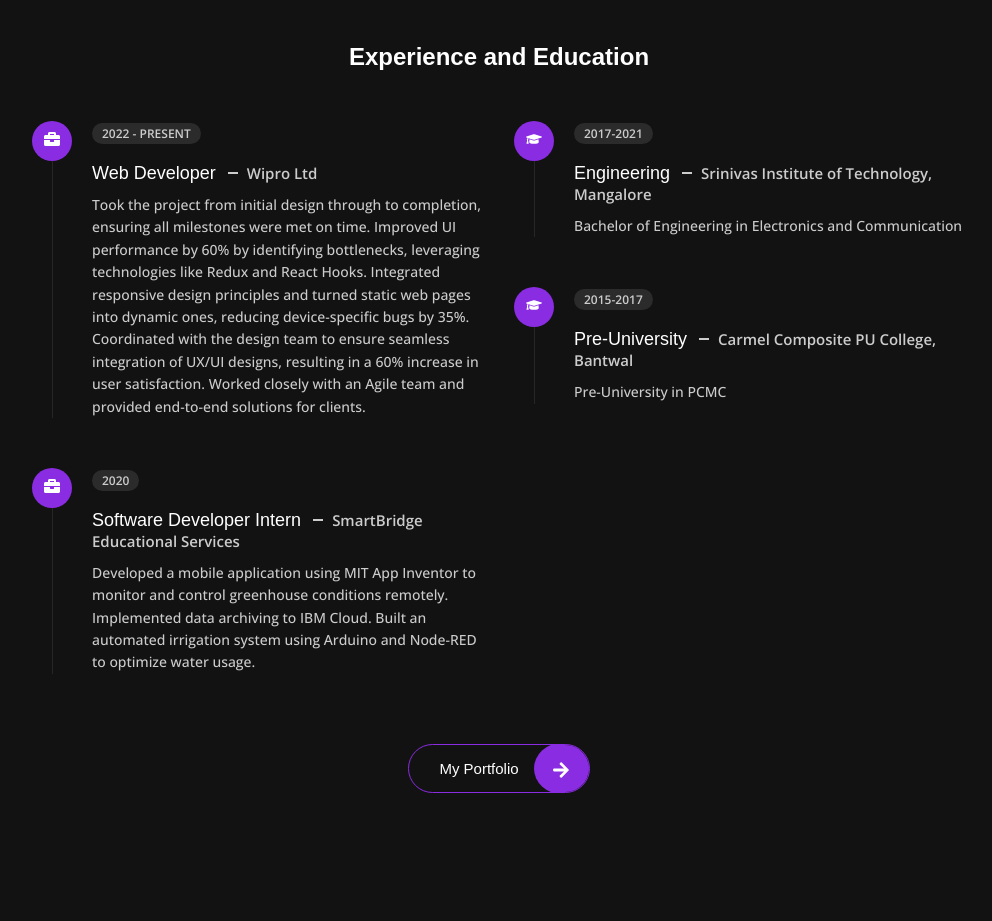
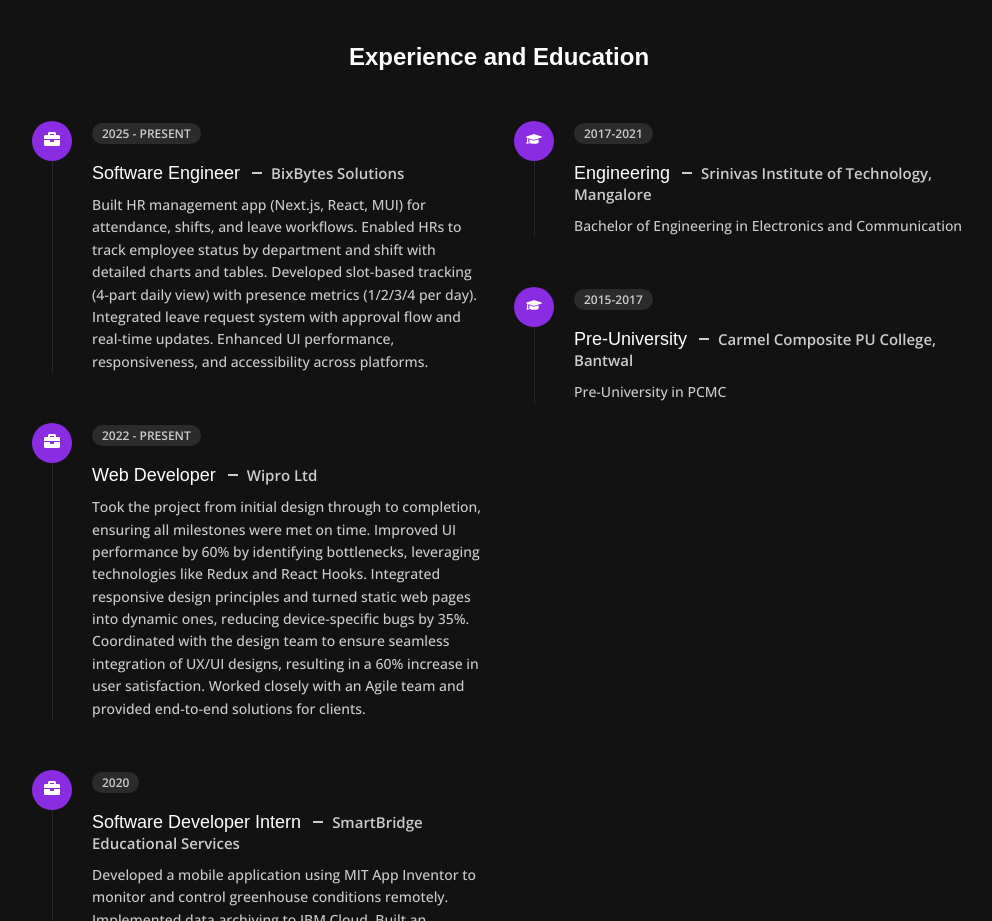
Before and after one commit to JeevanA1999/Portfolio_Jeevan, a React (Vite) app: page /about in a window 1280 px wide. Shown: the part 1460-2381 px from the top of the page, without its empty margins (141-1133 px from the left). Before the commit the page ends 2323 px from the top, so only its background shows below. Built offline with nearby package versions, Linux system fonts and the light colour scheme.

Commit message:
Update data.jsx

```diff
--- a/src/data.jsx
+++ b/src/data.jsx
@@ -80,12 +80,20 @@ export const resume = [
     id: 1,
     category: "experience",
     icon: <FaBriefcase />,
+    year: "2025 - PRESENT",
+    title: "Software Engineer <span> BixBytes Solutions</span>",
+    desc: "Built HR management app (Next.js, React, MUI) for attendance, shifts, and leave workflows. Enabled HRs to track employee status by department and shift with detailed charts and tables. Developed slot-based tracking (4-part daily view) with presence metrics (1/2/3/4 per day). Integrated leave request system with approval flow and real-time updates. Enhanced UI performance, responsiveness, and accessibility across platforms.",
+  },
+  {
+    id: 2,
+    category: "experience",
+    icon: <FaBriefcase />,
     year: "2022 - PRESENT",
     title: "Web Developer <span> Wipro Ltd </span>",
     desc: "Took the project from initial design through to completion, ensuring all milestones were met on time. Improved UI performance by 60% by identifying bottlenecks, leveraging technologies like Redux and React Hooks. Integrated responsive design principles and turned static web pages into dynamic ones, reducing device-specific bugs by 35%. Coordinated with the design team to ensure seamless integration of UX/UI designs, resulting in a 60% increase in user satisfaction. Worked closely with an Agile team and provided end-to-end solutions for clients.",
   },
   {
-    id: 2,
+    id: 3,
     category: "experience",
     icon: <FaBriefcase />,
     year: "2020",
```
